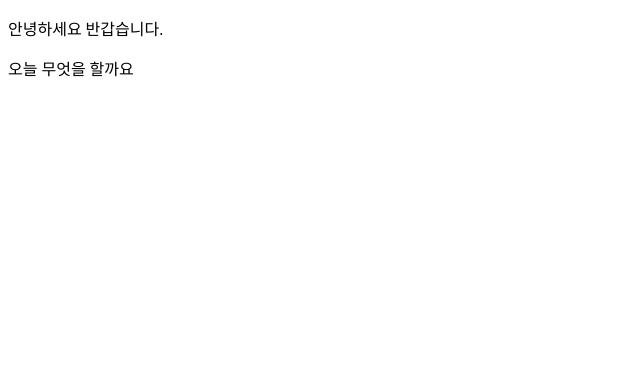
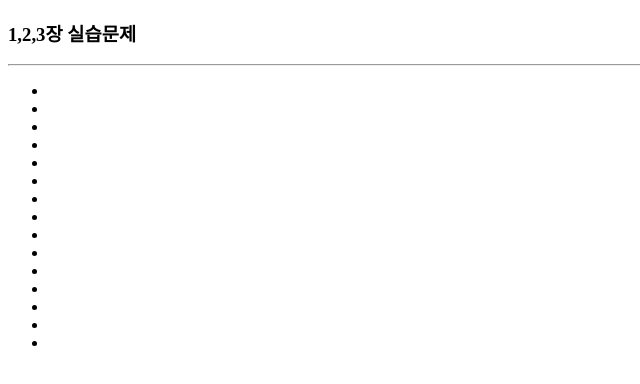
Before and after one commit to jeff12074/jeff12074.github.io, a plain HTML site: page index.html in a window 1280 px wide. Shown: the whole page, without its empty margins (0-640 px from the left). Drawn offline with Linux system fonts and the light colour scheme.

Commit message:
Update index.html

```diff
--- a/index.html
+++ b/index.html
@@ -9,8 +9,25 @@
 </head>
 
 <body>
-    <p>안녕하세요 반갑습니다.</p>
-    <p>오늘 무엇을 할까요</p>
+<h3>1,2,3장 실습문제</h3>
+	<hr>
+	<ul>
+		<li><a href="https://jeff12074.github.io/prac1-01" target="_blank"prac1-01</a></li>
+		<li><a href="https://jeff12074.github.io/prac1-02" target="_blank"prac1-02</a></li>
+        <li><a href="https://jeff12074.github.io/prac1-03" target="_blank"prac1-03</a></li>
+        <li><a href="https://jeff12074.github.io/prac1-04" target="_blank"prac1-04</a></li>
+        <li><a href="https://jeff12074.github.io/prac2-01" target="_blank"prac2-01</a></li>
+        <li><a href="https://jeff12074.github.io/prac2-02" target="_blank"prac2-02</a></li>
+        <li><a href="https://jeff12074.github.io/prac2-03" target="_blank"prac2-03</a></li>
+        <li><a href="https://jeff12074.github.io/prac2-04" target="_blank"prac2-04</a></li>
+        <li><a href="https://jeff12074.github.io/prac2-05" target="_blank"prac2-05</a></li>
+        <li><a href="https://jeff12074.github.io/prac2-06" target="_blank"prac2-06</a></li>
+        <li><a href="https://jeff12074.github.io/prac3-01" target="_blank"prac3-01</a></li>
+        <li><a href="https://jeff12074.github.io/prac3-02" target="_blank"prac3-02</a></li>
+        <li><a href="https://jeff12074.github.io/prac3-03" target="_blank"prac3-03</a></li>
+        <li><a href="https://jeff12074.github.io/prac3-04" target="_blank"prac3-04</a></li>
+        <li><a href="https://jeff12074.github.io/prac3-05" target="_blank"prac3-05</a></li>
+	</ul>
 </body>
 
 </html>
```
